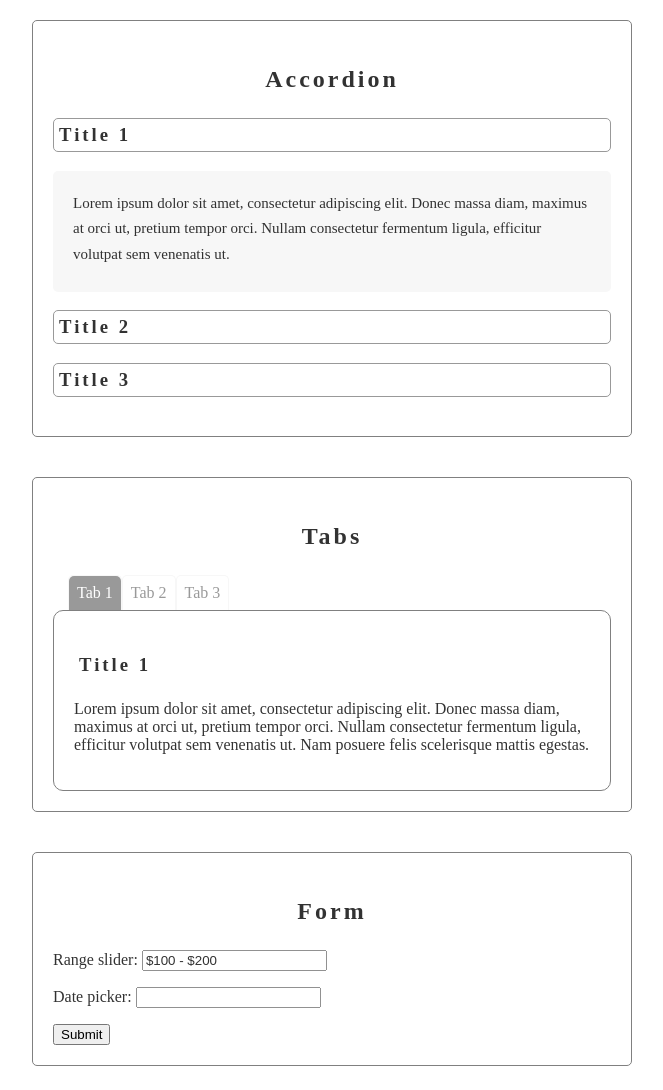
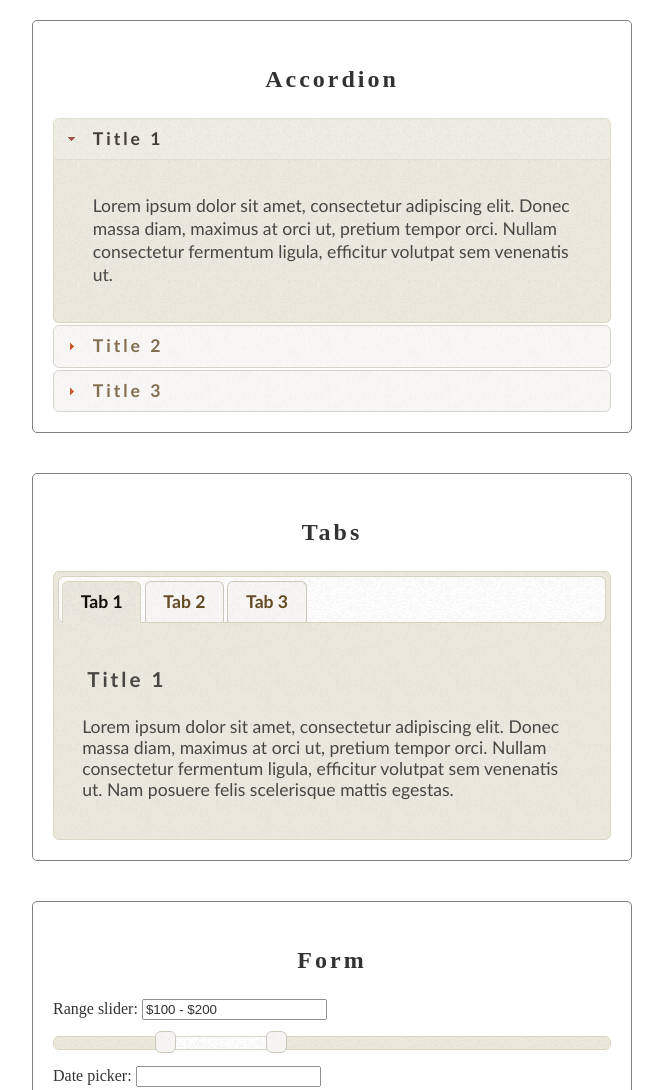
Before and after one commit to michal-1994/project-jquery-plugins, a plain HTML site: page index.html in a window 1280 px wide. Shown: the top 1090 px of the page, without its empty margins (308-971 px from the left). Drawn offline with Linux system fonts and the light colour scheme.

Commit message:
Add styles papper-grinder

```diff
--- a/index.html
+++ b/index.html
@@ -7,6 +7,7 @@
     <title>Project jquery plugins</title>
 
     <link rel="stylesheet" href="./styles/style.css">
+    <link rel="stylesheet" href="./styles/pepper-grinder/jquery-ui-1.10.3.custom.min.css" />
 </head>
 <body>
     <div class="container">
--- a/styles/style.less
+++ b/styles/style.less
@@ -59,78 +59,78 @@ a {
     }
 }
 
-// Accordion
-.first {
-    #accord {
-        h3 {
-            border: 1px solid @color-dark;
-            cursor: pointer;
-            border-radius: @radius;
-            &:hover {
-                background-color: @color-dark;
-                color: @color-light;
-            }
-        }
-        div {
-            background-color: @color-gray;
-            border-radius: @radius;
-            p {
-                font-size: 15px;
-                line-height: 1.7;
-                padding: @padd-text;
-            }
-        }
-    }
-}
+// // Accordion
+// .first {
+//     #accord {
+//         h3 {
+//             border: 1px solid @color-dark;
+//             cursor: pointer;
+//             border-radius: @radius;
+//             &:hover {
+//                 background-color: @color-dark;
+//                 color: @color-light;
+//             }
+//         }
+//         div {
+//             background-color: @color-gray;
+//             border-radius: @radius;
+//             p {
+//                 font-size: 15px;
+//                 line-height: 1.7;
+//                 padding: @padd-text;
+//             }
+//         }
+//     }
+// }
 
-// Tabs
-.second {
-    #tabs {
-        ul {
-            display: flex;
-            justify-content: flex-start;
-            flex-wrap: wrap;
-            align-items: center;
-            margin: 0;
-            padding: 0;
-            list-style-type: none;
-            margin-left: 15px;
-            li {
-                border: 1px solid @color-gray;
-                border-bottom: none;
-                border-radius: @radius @radius 0 0;
-                a {
-                    opacity: .8;
-                    padding: 8px;
-                    display: block;
-                    border-radius: @radius @radius 0 0;
-                    &:hover {
-                        opacity: 1;
-                        background-color: @color-gray;
-                    }
-                }
-            }
-            .ui-state-active {
-                a {
-                    background-color: @color-dark;
-                    color: @color-light;
-                    pointer-events: none;
-                }
-            }
-        }
-        >div {
-            border: 1px solid @color-dark;
-            border-radius: 10px;
-            padding: @padd-text;
-        }
-    }
-}
+// // Tabs
+// .second {
+//     #tabs {
+//         ul {
+//             display: flex;
+//             justify-content: flex-start;
+//             flex-wrap: wrap;
+//             align-items: center;
+//             margin: 0;
+//             padding: 0;
+//             list-style-type: none;
+//             margin-left: 15px;
+//             li {
+//                 border: 1px solid @color-gray;
+//                 border-bottom: none;
+//                 border-radius: @radius @radius 0 0;
+//                 a {
+//                     opacity: .8;
+//                     padding: 8px;
+//                     display: block;
+//                     border-radius: @radius @radius 0 0;
+//                     &:hover {
+//                         opacity: 1;
+//                         background-color: @color-gray;
+//                     }
+//                 }
+//             }
+//             .ui-state-active {
+//                 a {
+//                     background-color: @color-dark;
+//                     color: @color-light;
+//                     pointer-events: none;
+//                 }
+//             }
+//         }
+//         >div {
+//             border: 1px solid @color-dark;
+//             border-radius: 10px;
+//             padding: @padd-text;
+//         }
+//     }
+// }
 
-// Form
-.third {
-    #form {
-        #range-slider .ui-slider-handle {
-            z-index: 1;
-        }
-    }
-}
+// // Form
+// .third {
+//     #form {
+//         #range-slider .ui-slider-handle {
+//             z-index: 1;
+//         }
+//     }
+// }
```
Also changed, not shown: styles/style.css.
